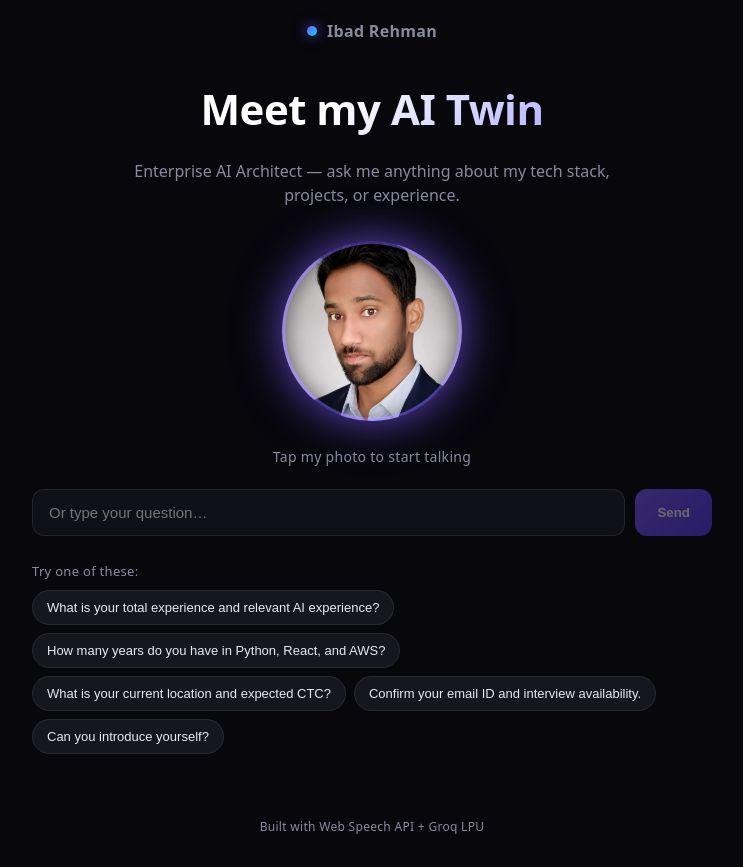
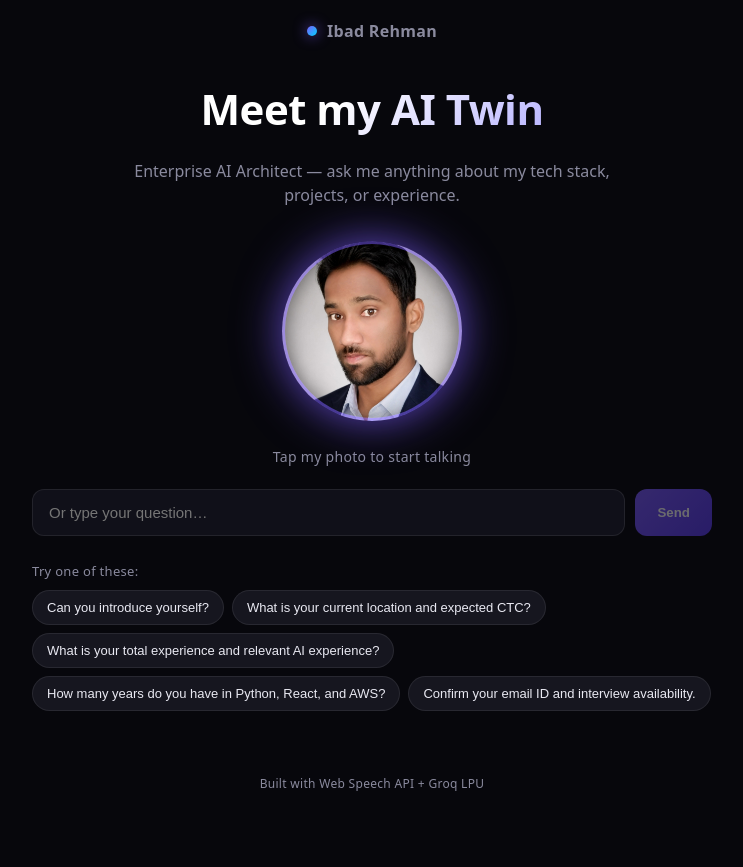
Before and after one commit to aiibad/My-Voice-Chat-Bot, a React (Vite) app: page / in a window 1280 px wide. Shown: the whole page, without its empty margins (268-1011 px from the left). After the commit the page ends 824 px from the top, so only its background shows below. Built offline with nearby package versions, Linux system fonts and the light colour scheme.

Commit message:
Update sample questions for interview prompts

```diff
--- a/src/App.jsx
+++ b/src/App.jsx
@@ -3,11 +3,11 @@ import { useCallback, useEffect, useRef, useState } from 'react';
 
 // Updated sample questions based on your CV
 const SAMPLE_QUESTIONS = [
+  'Can you introduce yourself?',
+  'What is your current location and expected CTC?',
   'What is your total experience and relevant AI experience?',
   'How many years do you have in Python, React, and AWS?',
-  'What is your current location and expected CTC?',
   'Confirm your email ID and interview availability.',
-  'Can you introduce yourself?',
 ];
 
 const STATUS_LABEL = {
```
